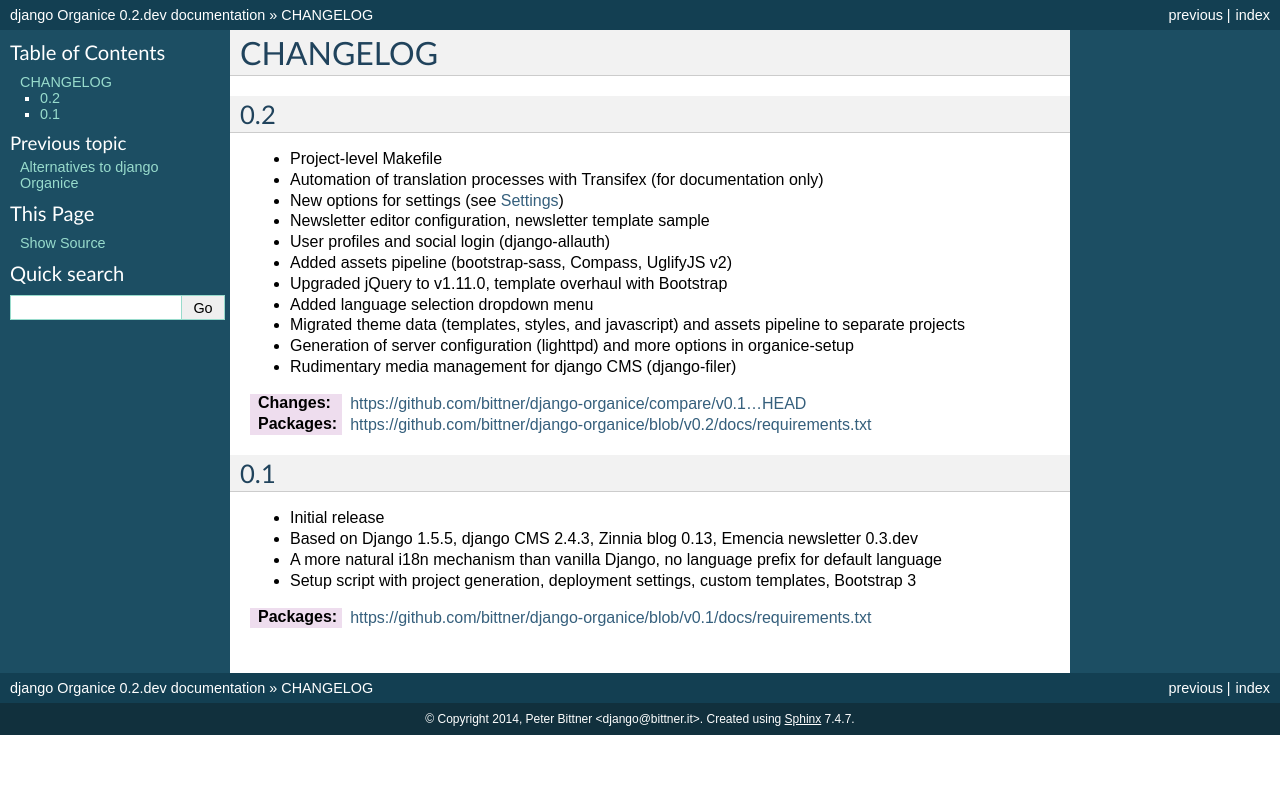
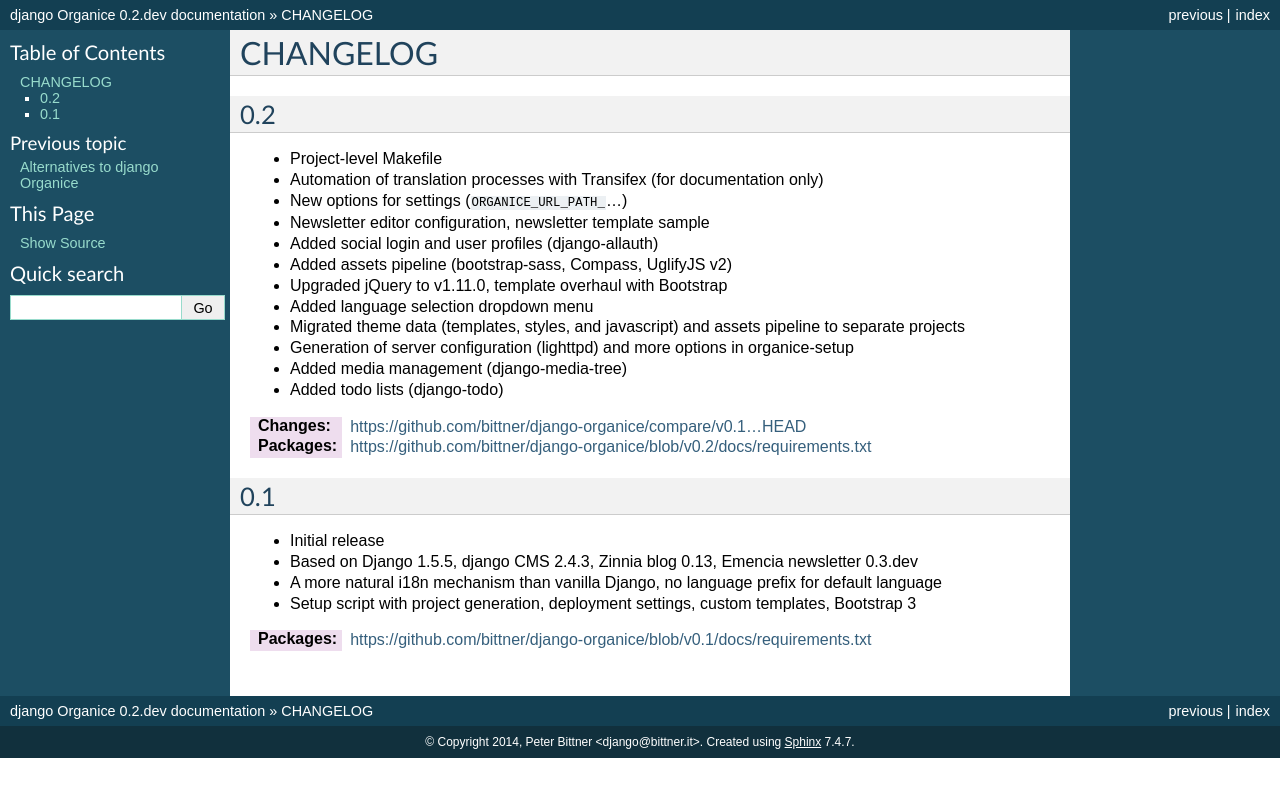
Before and after one commit to Organice/django-organice, a Sphinx documentation site: the page built from docs/changelog.rst, in a window 1280 px wide. Shown: the top 797 px of the page. Built offline with Sphinx 7.4.7, drawn with Linux system fonts in a browser that asks for light colours.

Commit message:
Added django-todo

```diff
--- a/README.rst
+++ b/README.rst
@@ -37,7 +37,8 @@
 - flexible contact pages (cmsplugin)
 - link collection pages
 - full-featured newsletter (Emencia)
-- user profiles and social login (allauth)
+- todo/issue lists
+- social login and user profiles (allauth)
 - multi-language support
 - multiple websites support
 - database support for PostgreSQL, MySQL, Oracle, and more
--- a/docs/changelog.rst
+++ b/docs/changelog.rst
@@ -7,16 +7,17 @@
 
 - Project-level Makefile
 - Automation of translation processes with Transifex (for documentation only)
-- New options for settings (see :ref:`settings`)
+- New options for settings (``ORGANICE_URL_PATH_``...)
 - Newsletter editor configuration, newsletter template sample
-- User profiles and social login (django-allauth)
+- Added social login and user profiles (django-allauth)
 - Added assets pipeline (bootstrap-sass, Compass, UglifyJS v2)
 - Upgraded jQuery to v1.11.0, template overhaul with Bootstrap
 - Added language selection dropdown menu
 - Migrated theme data (templates, styles, and javascript) and assets pipeline
   to separate projects
 - Generation of server configuration (lighttpd) and more options in organice-setup
-- Rudimentary media management for django CMS (django-filer)
+- Added media management (django-media-tree)
+- Added todo lists (django-todo)
 
 :Changes: https://github.com/bittner/django-organice/compare/v0.1...HEAD
 :Packages: https://github.com/bittner/django-organice/blob/v0.2/docs/requirements.txt
--- a/setup.py
+++ b/setup.py
@@ -40,13 +40,14 @@
     'django-reversion==1.8.0',
     'django-simple-links',
     'django-tinymce',
+    'django-todo>=1.4.dev',
     'django-allauth',
-    'cmsplugin-contact',
-    'cmsplugin-zinnia==0.5.1',
     'easy-thumbnails',
     'emencia.django.newsletter>=0.3.dev',  # v0.2 depends on tagging (which breaks django-tagging)
     'Pillow',
     'solid_i18n',
+    'cmsplugin-contact',
+    'cmsplugin-zinnia==0.5.1',
 ]
 
 NON_PYPI_DEP_LINKS = [
```
Also changed, not shown: other parts of README.rst (+0 -1 lines), docs/configuration.rst (+7 -0 lines), 4 other files.
